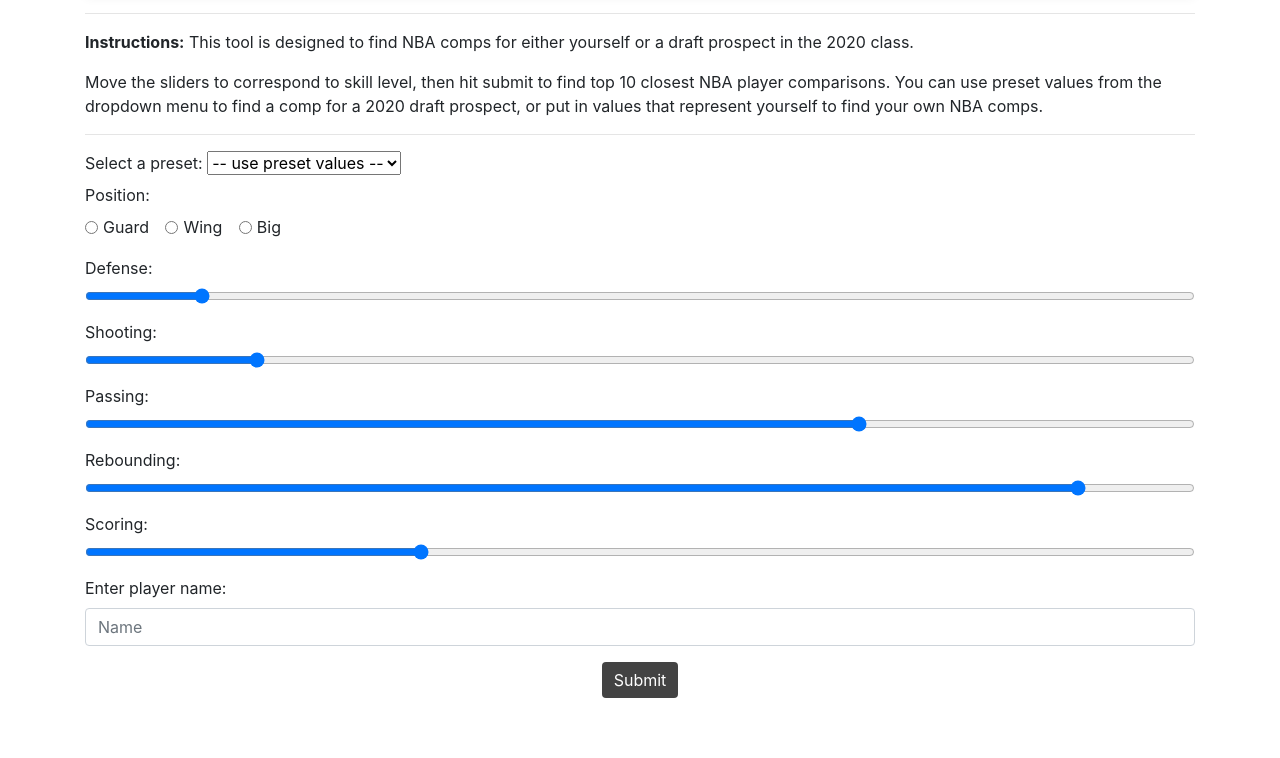
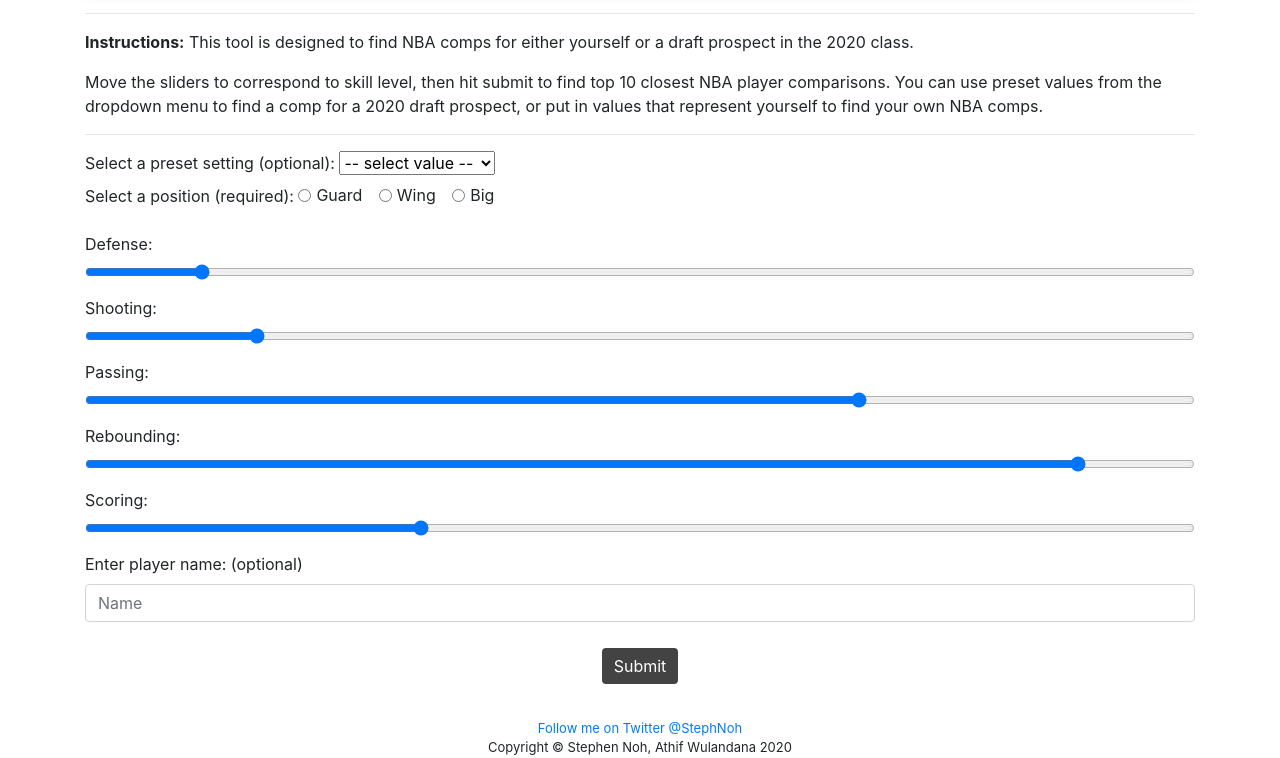
Before and after one commit to StephenNoh/lazydraftprofile, a plain HTML site: page index.html in a window 1280 px wide. Shown: the part 81-839 px from the top of the page. Before the commit the page ends 800 px from the top, so only its background shows below. Drawn offline with nearby package versions, Linux system fonts and the light colour scheme.

Commit message:
fixed preset comps, merged branches

```diff
--- a/index.html
+++ b/index.html
@@ -23,9 +23,9 @@
 
             <form>
               <div class="dropdown">
-                <label for="presets">Select a preset:</label>
+                <label for="presets">Select a preset setting (optional):</label>
                 <select class="presets" onchange="presets(this.value)">
-                  <option value> -- use preset values -- </option>
+                  <option value> -- select value -- </option>
                   <option value="0">LaMelo Ball</option>
                   <option value="1">Anthony Edwards</option>
                   <option value="2">Killian Hayes</option>
@@ -39,7 +39,7 @@
                 </select>
               </div>
                 <div class="form-group" id="position-select">
-                    <label>Position:</label><br>
+                    <label>Select a position (required): </label>
                     <div class="form-check form-check-inline">
                         <input class="form-check-input" type="radio" id="position-select-guard" name="position-select" value="guard">
                         <label class="form-check-label" for="position-select-guard">Guard</label>
@@ -74,7 +74,7 @@
                     <input type="range" min="0" max="100" class="form-control-range" id="scoring-slider" value="30">
                 </div>
                 <div class="form-group">
-                    <label for="name">Enter player name:</label>
+                    <label for="name">Enter player name: (optional)</label>
                     <input type="name" class="form-control" id="name" placeholder="Name">
                 </div>
             </form>
@@ -229,9 +229,15 @@
                 <br>
                 <div class="buttons">
                 <button type="button" class="btn btn-primary" id="back-button">Go Back</button>
+                <button type="button" class="btn btn-primary" id="link-button" onclick="window.location.href='https://stephennoh.github.io/bigboardcreator/'">Try the Big Board Creator</button>
                 </div>
             </div>
         </div>
+        <div class="footer">
+          <a href="https://twitter.com/StephNoh">Follow me on Twitter @StephNoh</a>
+          <div class="copyright">Copyright © Stephen Noh, Athif Wulandana
+            2020</div>
+      </div>
     </div>
     <!-- JS, Popper.js, and jQuery -->
     <script src="https://code.jquery.com/jquery-3.5.1.js" integrity="sha256-QWo7LDvxbWT2tbbQ97B53yJnYU3WhH/C8ycbRAkjPDc=" crossorigin="anonymous"></script>
--- a/scripts.js
+++ b/scripts.js
@@ -299,7 +299,7 @@ function presets(num) {
     [90, 30, 70, 80, 60, "Onyeka Okongwu", "big"],
     [20, 90, 30, 80, 90, "Obi Toppin", "big"],
     [55, 90, 90, 75, 35, "Tyrese Haliburton", "guard"],
-    [90, 20, 75, 90, 50, "Isaac Okoro", "guard"],
+    [90, 25, 75, 60, 60, "Isaac Okoro", "wing"],
     [90, 80, 30, 60, 40, "Devin Vassell", "wing"]
   ]
   document.getElementById("defense-slider").value = presetValues[num][0]
--- a/styles.css
+++ b/styles.css
@@ -26,6 +26,7 @@
 .btn {
   background-color: #434343;
   border: #434343;
+  margin: 10px;
 }
 
 .btn:hover {
@@ -86,6 +87,11 @@
   background-color:#57BB8A;
 }
 
+.footer {
+  margin-top: 25px;
+  font-size: 13px;
+  text-align: center;
+}
 @media screen and (max-width: 600px) {
   .table, .text-muted {
     font-size: .7rem;
```
